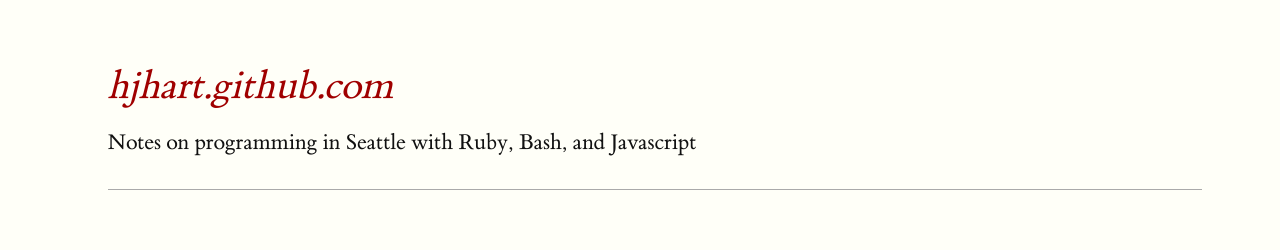
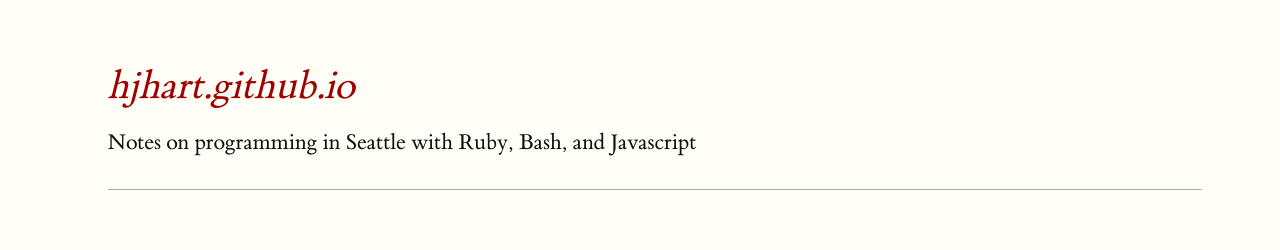
Before and after one commit to hjhart/hjhart.blog, a Jekyll site: the page built from index.html, in a window 1280 px wide and 900 px high. Shown: the top 250 px of the window. Built offline with Jekyll 4.4.1, drawn with Linux system fonts in a browser that asks for light colours.

Commit message:
Yeah, cause they changed the domain

```diff
--- a/_includes/header.html
+++ b/_includes/header.html
@@ -1,5 +1,5 @@
 <!--- Header and nav template site-wide -->
 <header>
-    <h1><a href="/" title="back to the home land.">hjhart.github.com</a></h1>
+    <h1><a href="/" title="back to the home land.">hjhart.github.io</a></h1>
     <p id="tagline">Notes on programming in Seattle with Ruby, Bash, and Javascript</p>
 </header>
```
